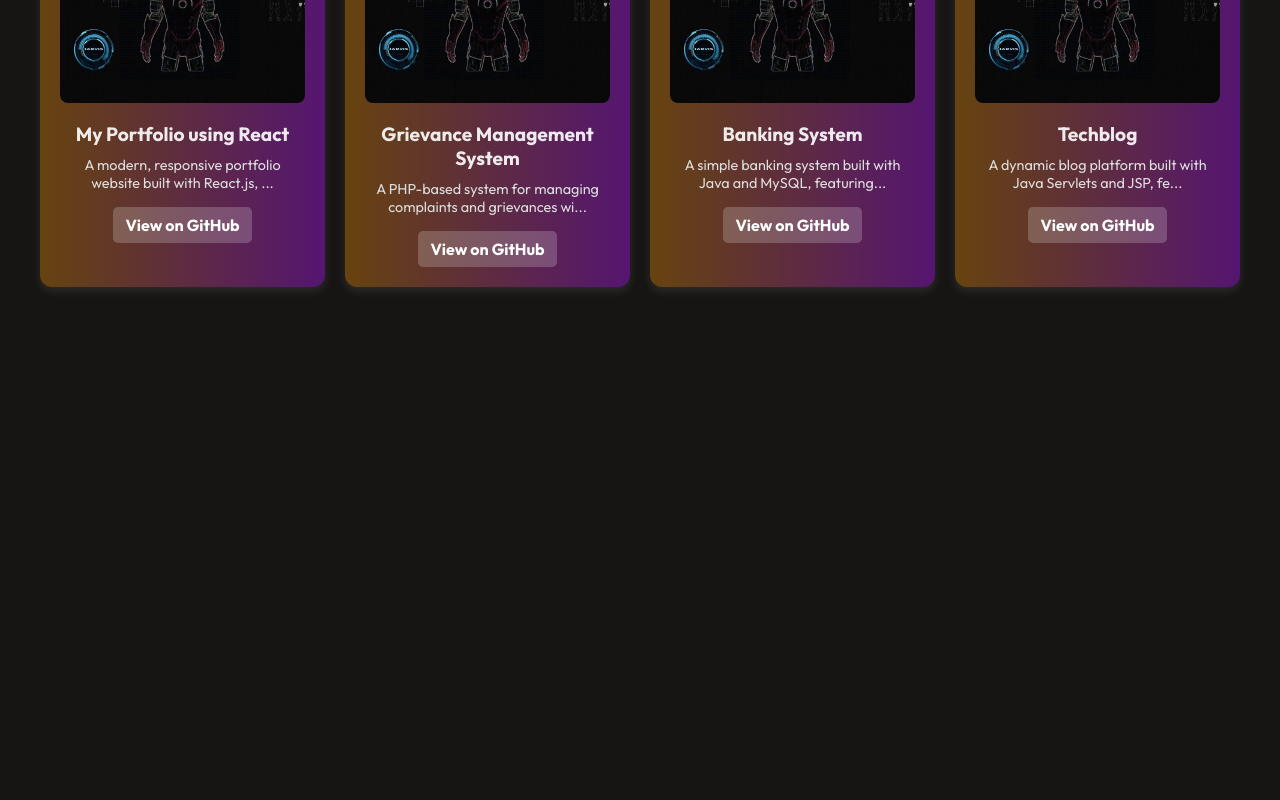
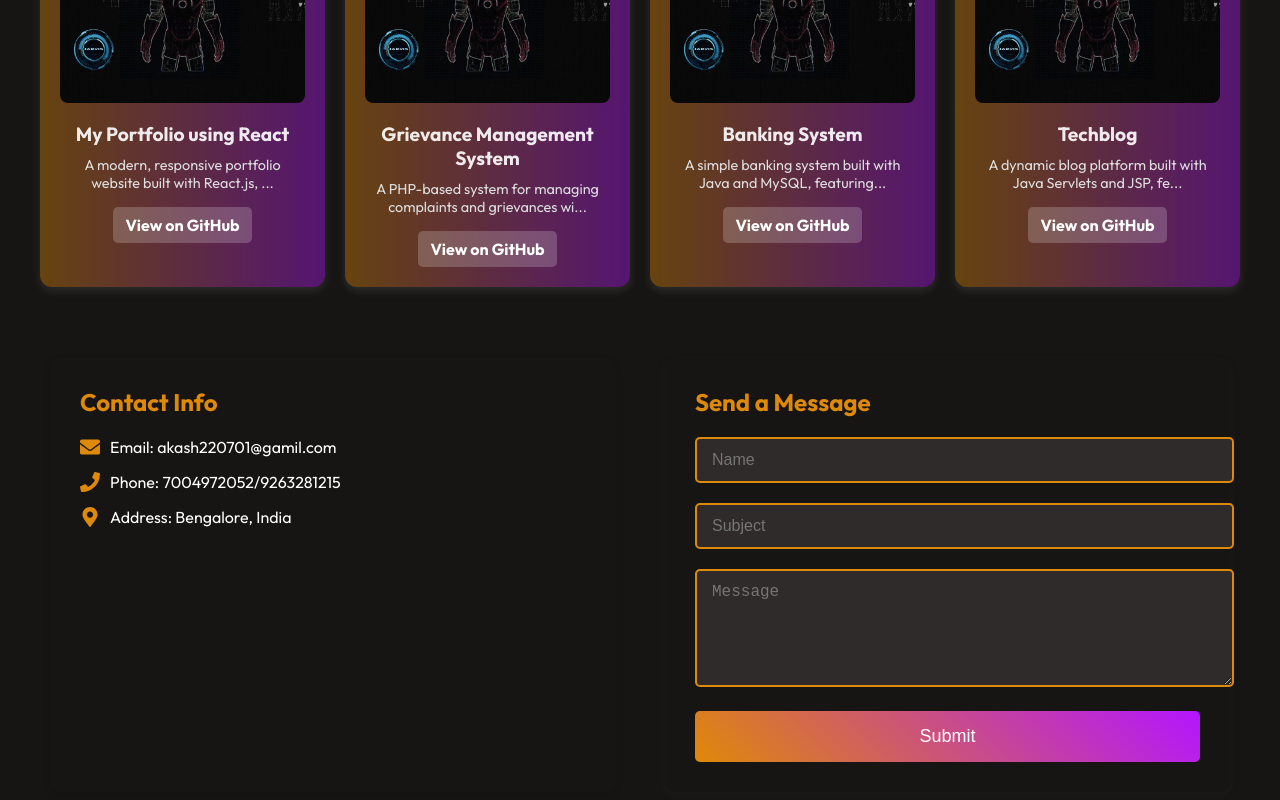
Before and after one commit to akashkumarsky/portfolio-react, a React (Vite) app: page / in a window 1280 px wide. Shown: the part 2940-3740 px from the top of the page. Before the commit the page ends 3247 px from the top, so only its background shows below. Built offline with nearby package versions, Linux system fonts and the light colour scheme.

Commit message:
add contact section

```diff
--- a/src/App.jsx
+++ b/src/App.jsx
@@ -3,6 +3,7 @@ import Navbar from './Components/Navbar/Navbar'
 import Hero from './Components/Hero/Hero'
 import About from './Components/About/About'
 import MyWork from './Components/MyWork/MyWork'
+import Contact from './Components/Contact/Contact'
 
 const App = () => {
   return (
@@ -11,6 +12,7 @@ const App = () => {
       <Hero />
       <About />
       <MyWork />
+      <Contact />
     </div>
   )
 }
--- /dev/null
+++ b/src/Components/Contact/Contact.css
@@ -0,0 +1,99 @@
+/* Container for the two-column layout */
+.contact-container {
+    display: flex;
+    flex-wrap: wrap;
+    gap: 50px;
+    padding: 50px;
+
+    justify-content: center;
+  }
+
+  /* Left Column: Contact Info with dark theme */
+  .contact-info {
+    flex: 1 1 400px;
+
+     /* White text */
+    padding: 30px;
+    border-radius: 10px;
+    box-shadow: 0 4px 8px rgba(0, 0, 0, 0.1);
+  }
+
+  .contact-info h2 {
+    margin-bottom: 20px;
+    color: #DF8908; /* Orange for headings */
+  }
+
+  /* Contact info item styling with icons */
+  .info-item {
+    display: flex;
+    align-items: center;
+    margin-bottom: 15px;
+  }
+
+  .info-icon {
+    font-size: 20px;
+    margin-right: 10px;
+    color: #DF8908; /* Accent icon color */
+  }
+
+  .contact-info p {
+    margin: 0;
+    font-size: 16px;
+  }
+
+  /* Right Column: Email Form */
+  .contact-form {
+    flex: 1 1 400px;
+
+    padding: 30px;
+    border-radius: 10px;
+    box-shadow: 0 4px 8px rgba(83, 82, 82, 0.1);
+  }
+
+  .contact-form h2 {
+    margin-bottom: 20px;
+    color: #DF8908; /* Orange for headings */
+  }
+
+  /* Form groups spacing */
+  .contact-form form .form-group {
+    margin-bottom: 20px;
+  }
+
+  /* Styling for input fields and textarea with black background */
+  .contact-form form input,
+  .contact-form form textarea {
+    width: 100%;
+    padding: 12px 15px;
+    font-size: 16px;
+    border: 2px solid #DF8908; /* Orange border */
+    border-radius: 5px;
+    outline: none;
+    transition: border-color 0.3s ease;
+    background-color: #302b2b; /* Black background */
+    color: #fff;            /* White text */
+  }
+
+  /* Change border color on focus */
+  .contact-form form input:focus,
+  .contact-form form textarea:focus {
+    border-color: #B415FF; /* Purple on focus */
+  }
+
+  /* Submit button styling */
+  .contact-form form button {
+    width: 100%;
+    padding: 15px;
+    font-size: 18px;
+    border: none;
+    border-radius: 5px;
+    color: #fff;
+    background: linear-gradient(45deg, #DF8908, #B415FF);
+    cursor: pointer;
+    transition: transform 0.3s ease;
+  }
+
+  /* Button hover effect */
+  .contact-form form button:hover {
+    transform: scale(1.05);
+  }
--- /dev/null
+++ b/src/Components/Contact/Contact.jsx
@@ -0,0 +1,45 @@
+import React from 'react';
+import './Contact.css';
+import { FaEnvelope, FaPhone, FaMapMarkerAlt } from 'react-icons/fa';
+
+const Contact = () => {
+  return (
+    <div id='contact' className="contact-container">
+      {/* Left Column: Contact Info */}
+      <div className="contact-info">
+        <h2>Contact Info</h2>
+        <div className="info-item">
+          <FaEnvelope className="info-icon" />
+          <p>Email: akash220701@gamil.com</p>
+        </div>
+        <div className="info-item">
+          <FaPhone className="info-icon" />
+          <p>Phone: 7004972052/9263281215</p>
+        </div>
+        <div className="info-item">
+          <FaMapMarkerAlt className="info-icon" />
+          <p>Address: Bengalore, India</p>
+        </div>
+      </div>
+
+      {/* Right Column: Email Form */}
+      <div className="contact-form">
+        <h2>Send a Message</h2>
+        <form>
+          <div className="form-group">
+            <input type="text" placeholder="Name" required />
+          </div>
+          <div className="form-group">
+            <input type="text" placeholder="Subject" required />
+          </div>
+          <div className="form-group">
+            <textarea placeholder="Message" rows="5" required></textarea>
+          </div>
+          <button type="submit">Submit</button>
+        </form>
+      </div>
+    </div>
+  );
+};
+
+export default Contact;
```
